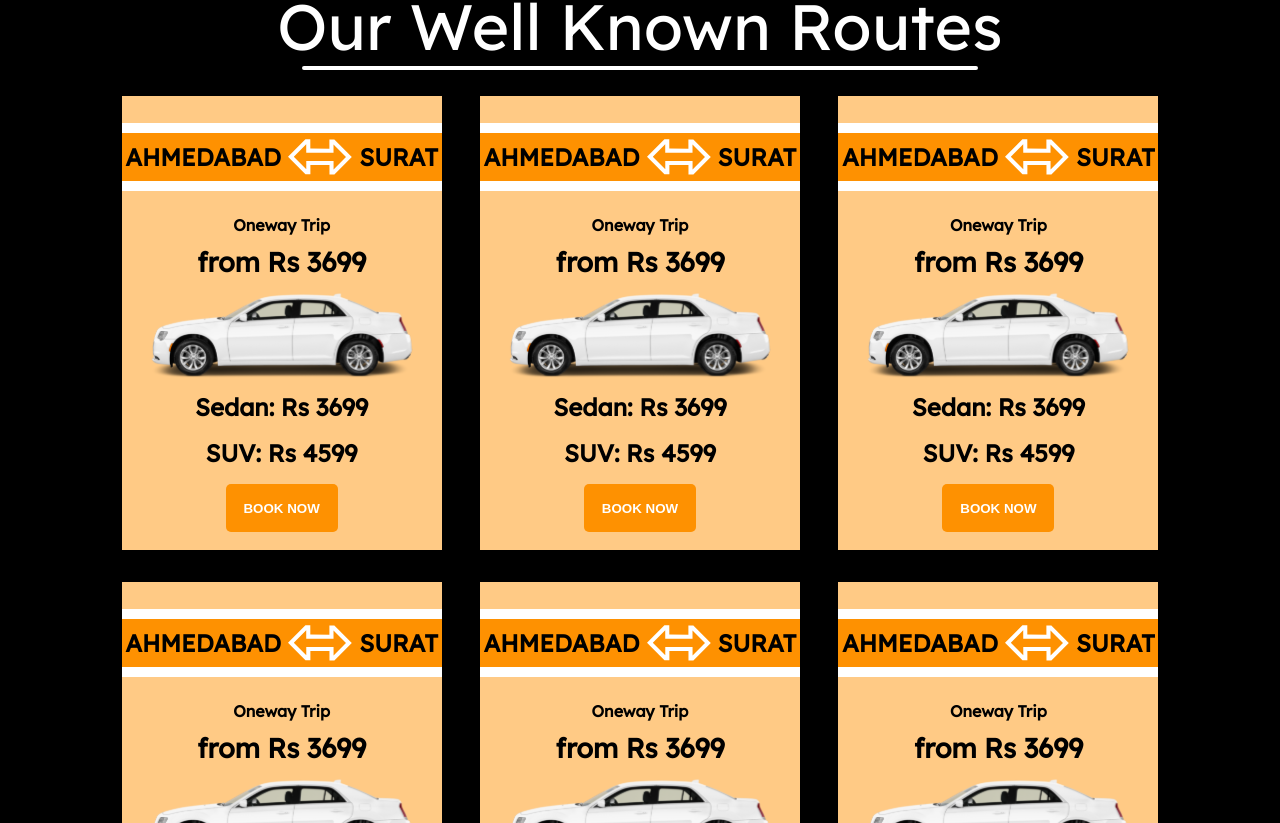
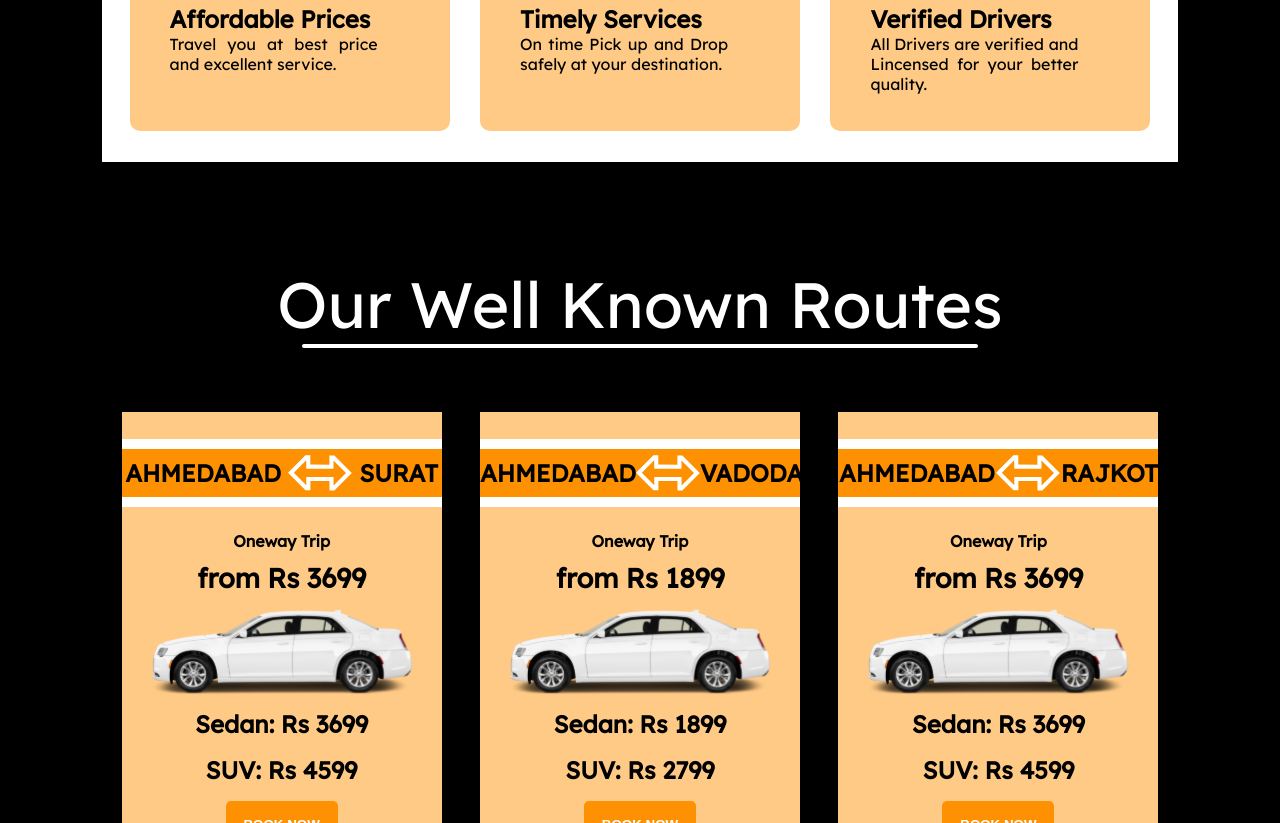
Before and after one commit to omcarz/Omkarz, a React (Create React App) app: page / in a window 1280 px wide. Shown: the part 1977-2800 px from the top of the page. Built offline with nearby package versions, Linux system fonts and the light colour scheme.

Commit message:
aditya done

```diff
--- a/src/App.js
+++ b/src/App.js
@@ -8,10 +8,12 @@ import Whychooseus from "./screens/whychooseus";
 import Route from "./screens/route";
 import Review from "./screens/review";
 import "@fontsource/lexend";
+import Navbar from "./components/navbar";
 
 function App() {
   return (
     <div>
+      <Navbar />
       <Hero/>
       <Availablecars />
       <Whychooseus />
--- a/src/components/navbar.jsx
+++ b/src/components/navbar.jsx
@@ -13,9 +13,10 @@ export default function Navbar() {
         backgroundColor: "black",
         color: "whitesmoke",
         position: "fixed",
-        top: "32px",
+        top: "34px",
         right: "0px",
-        opacity: "0.8"
+        opacity: "0.8",
+        lineHeight:"30px"
     }
     function Dropdown() {
         if (!clickedBars) {
--- a/src/screens/hero.jsx
+++ b/src/screens/hero.jsx
@@ -1,5 +1,4 @@
 import React, { useEffect } from 'react'
-import Navbar from '../components/navbar'
 import Taxi from "../images/yellowTaxi.svg"
 import PhoneTaxi from "../images/phoneTaxi.svg"
 import '../styles/hero.css'
@@ -11,15 +10,14 @@ export default function Hero() {
   const [image, setImage] = useState(Taxi);
   const [heroTxt, setHeroTxt] = useState(false);
   useEffect(() => {
-    if (window.innerWidth < 500) {
+    if (window.innerWidth <= 500) {
       setImage(PhoneTaxi);
       setHeroTxt(true);
     }
 
-  }, window.outerWidth)
+  }, [])
   return (
     <div className='hero'>
-      <Navbar />
       <img src={image} className='hero-taxi-img' alt="hero" />
       <div className='timings'>
         <i style={{ marginRight: "6px" }} class="fa-solid fa-clock" ></i>
--- a/src/screens/rtdata.json
+++ b/src/screens/rtdata.json
@@ -10,7 +10,15 @@
     },
     {
         "src": "AHMEDABAD",
-        "dest": "SURAT",
+        "dest": "VADODARA",
+        "l1": "Oneway Trip",
+        "l2": "from Rs 1899",
+        "img": "Car",
+        "l4": "Sedan: Rs 1899",
+        "l5": "SUV: Rs 2799"
+    },
+    {   "src": "AHMEDABAD",
+        "dest": "RAJKOT",
         "l1": "Oneway Trip",
         "l2": "from Rs 3699",
         "img": "Car",
@@ -18,59 +26,51 @@
         "l5": "SUV: Rs 4599"
     },
     {   "src": "AHMEDABAD",
-        "dest": "SURAT",
+        "dest": "BHUJ",
+        "l1": "Oneway Trip",
+        "l2": "from Rs 4599",
+        "img": "Car",
+        "l4": "Sedan: Rs 4599",
+        "l5": "SUV: Rs 5799"
+    },
+    {   "src": "UDAIPUR",
+        "dest": "AHMEDABAD",
         "l1": "Oneway Trip",
         "l2": "from Rs 3699",
         "img": "Car",
-        "l4": "Sedan: Rs 3699",
-        "l5": "SUV: Rs 4599"
+        "l4": "Sedan: Rs 3899",
+        "l5": "SUV: Rs 4899"
     },
-    {   "src": "AHMEDABAD",
+    {   "src": "JODHPUR",
+        "dest": "AHMEDABAD",
+        "l1": "Oneway Trip",
+        "l2": "from Rs 6699",
+        "img": "Car",
+        "l4": "Sedan: Rs 6499",
+        "l5": "SUV: Rs 7999"
+    },
+    {   "src": "VADODARA",
+        "dest": "MUMBAI",
+        "l1": "Oneway Trip",
+        "l2": "from Rs 5799",
+        "img": "Car",
+        "l4": "Sedan: Rs 5799",
+        "l5": "SUV: Rs 7799"
+    },
+    {   "src": "MUMBAI",
         "dest": "SURAT",
         "l1": "Oneway Trip",
-        "l2": "from Rs 3699",
+        "l2": "from Rs 3999",
         "img": "Car",
-        "l4": "Sedan: Rs 3699",
-        "l5": "SUV: Rs 4599"
+        "l4": "Sedan: Rs 3999",
+        "l5": "SUV: Rs 4999"
     },
-    {   "src": "AHMEDABAD",
-        "dest": "SURAT",
+    {   "src": "INDORE",
+        "dest": "AHMEDABAD",
         "l1": "Oneway Trip",
-        "l2": "from Rs 3699",
+        "l2": "from Rs 7499",
         "img": "Car",
-        "l4": "Sedan: Rs 3699",
-        "l5": "SUV: Rs 4599"
-    },
-    {   "src": "AHMEDABAD",
-        "dest": "SURAT",
-        "l1": "Oneway Trip",
-        "l2": "from Rs 3699",
-        "img": "Car",
-        "l4": "Sedan: Rs 3699",
-        "l5": "SUV: Rs 4599"
-    },
-    {   "src": "AHMEDABAD",
-        "dest": "SURAT",
-        "l1": "Oneway Trip",
-        "l2": "from Rs 3699",
-        "img": "Car",
-        "l4": "Sedan: Rs 3699",
-        "l5": "SUV: Rs 4599"
-    },
-    {   "src": "AHMEDABAD",
-        "dest": "SURAT",
-        "l1": "Oneway Trip",
-        "l2": "from Rs 3699",
-        "img": "Car",
-        "l4": "Sedan: Rs 3699",
-        "l5": "SUV: Rs 4599"
-    },
-    {   "src": "AHMEDABAD",
-        "dest": "SURAT",
-        "l1": "Oneway Trip",
-        "l2": "from Rs 3699",
-        "img": "Car",
-        "l4": "Sedan: Rs 3699",
-        "l5": "SUV: Rs 4599"
+        "l4": "Sedan: Rs 7499",
+        "l5": "SUV: Rs 8499"
     }
 ]
--- a/src/styles/hero.css
+++ b/src/styles/hero.css
@@ -2,6 +2,7 @@
     width: 100%;
     max-width: 100%;
     position: relative;
+    margin-bottom: 10%;
 }
 
 .hero-taxi-img {
@@ -191,7 +192,7 @@
     }
 }
 
-@media screen and (max-width: 425px) {
+@media screen and (max-width: 500px) {
     .tagline {
         font-size: 25px;
         font-weight: 600;
@@ -206,17 +207,20 @@
     top: 80%;
     left: 50%;
     z-index: 2;
-    font-size: 2em;
+    font-size: 2.2em;
     color: #FFFFFF;
     margin-top: 3%;
     display: flex;
     flex-direction: column;
     width: fit-content;
     }
+    .bookNow-heading {
+        margin-bottom: 2%;
+    }
     .bookNow-icon {
-        width: 24px;
-        height: 24px;
-        margin: 1px;
+        width: 30px;
+        height: 30px;
+        margin: 2px;
     }
     .timings {
         display: none;
--- a/src/styles/route.css
+++ b/src/styles/route.css
@@ -1,5 +1,5 @@
 .route-main-div{
-    margin-top: 2%;
+    margin-top: 8%;
 }
 
 /* ----------------------Header------------------------- */
@@ -8,7 +8,7 @@
     display: flex;
     flex-direction: column;
     align-items: center;
-    margin: 1% 0 2%;
+    margin: 1% 0 5%;
 }
 
 .rt-head p{
--- a/src/styles/whychooseus.css
+++ b/src/styles/whychooseus.css
@@ -1,6 +1,6 @@
 .wcu-main-div{
     background-color: #fff;
-    margin-top: 7%;
+    margin-top: 15%;
     /* width: 50%; */
 }
 
```
